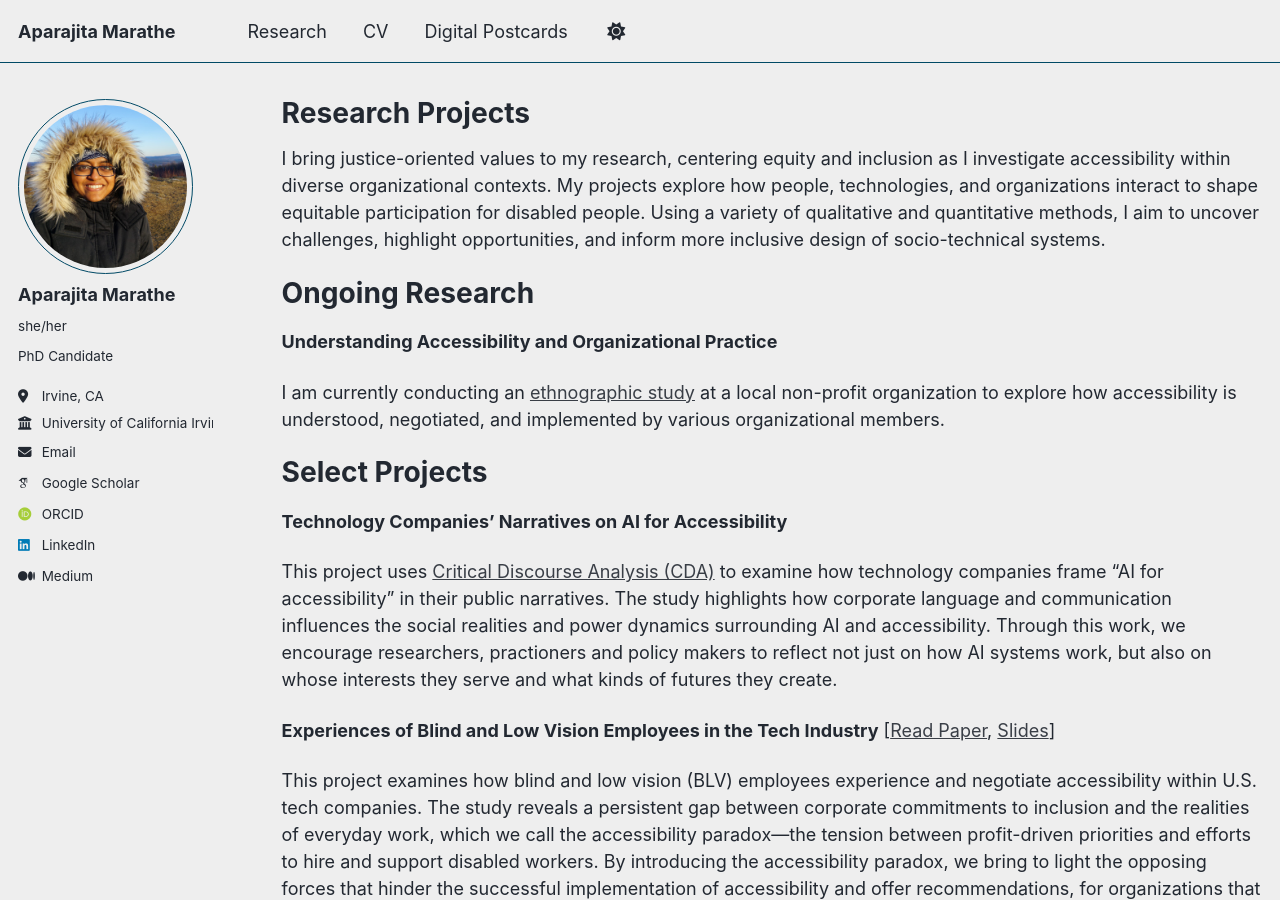
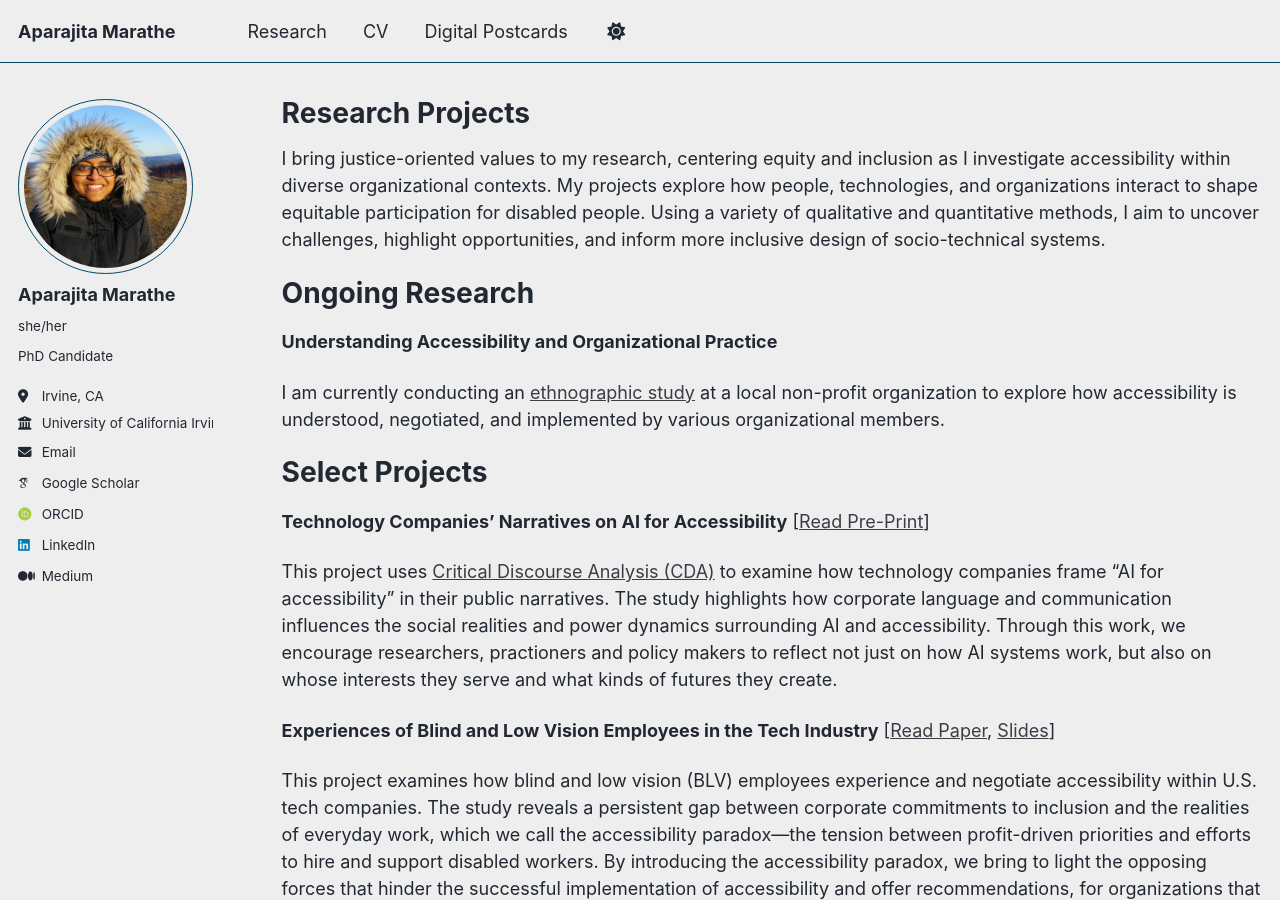
Before and after one commit to aparajitamarathe/aparajitamarathe.github.io, a Jekyll site: the page built from _pages/research.md, in a window 1280 px wide and 900 px high. Built offline with Jekyll 4.4.1, drawn with Linux system fonts in a browser that asks for light colours; some web fonts are replaced.

Commit message:
Fix project link formatting in research.md
Updated project link formatting for clarity.

```diff
--- a/_pages/research.md
+++ b/_pages/research.md
@@ -18,7 +18,7 @@ I am currently conducting an [ethnographic study](https://en.wikipedia.org/wiki/
 
 Select Projects
 ======
-**Technology Companies’ Narratives on AI for Accessibility**
+**Technology Companies’ Narratives on AI for Accessibility** [[Read Pre-Print]([https://dl.acm.org/doi/pdf/10.1145/3663547.3746332](https://drive.google.com/file/d/1yF7dRmBQpGli-3A7-nuPR4p7dBOkPxu_/view?usp=sharing))]
 
 This project uses [Critical Discourse Analysis (CDA)](https://en.wikipedia.org/wiki/Critical_discourse_analysis) to examine how technology companies frame “AI for accessibility” in their public narratives. The study highlights how corporate language and communication influences the social realities and power dynamics surrounding AI and accessibility. Through this work, we encourage researchers, practioners and policy makers to reflect not just on how AI systems work, but also on whose interests they serve and what kinds of futures they create.
 
```
